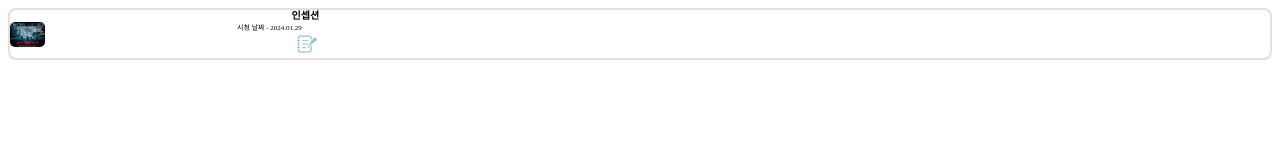
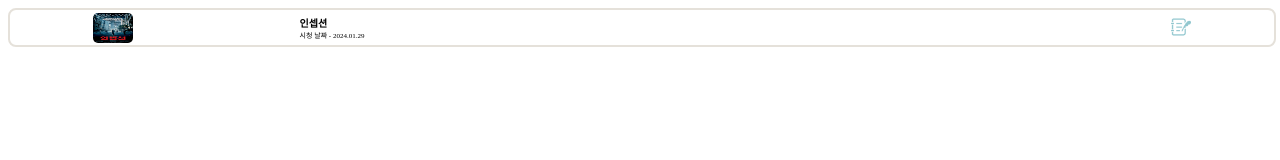
Before and after one commit to honggil-gps/M-log, a plain HTML site: page main/css/picword/picword.html in a window 1280 px wide. Drawn offline with Linux system fonts and the light colour scheme.

Commit message:
YJ_picword size adjust change

```diff
--- a/main/css/picword/picword.css
+++ b/main/css/picword/picword.css
@@ -4,41 +4,39 @@
 #picword_part{
     border: 2px solid #E5E1DA;
     font-size: 7px;
-    display: flex;
+    display: grid;
+    grid-template-areas: "a a a";
+    border-radius: 8px;
+    align-items: center;
+    justify-content: center;
+    justify-content: space-around;
+    width: 100%;
+    }
 
-    align-items: center;
-    max-width: 100%;
-    grid-gap: 20%;
-    border-radius: 8px;
-    margin: 0px auto;
-    line-height: 12px;
-    }
-    .picword_ti{
+    /* picword 시청 날짜 */
+
+    /* picword 영화 제목 */
+    .picword_title{
+      font-weight: bold;
+      font-size: 10px;
 
 
     }
-    /* picword 시청 날짜 */
-    .picword_date{
-     margin: 0px -60px;
+    .picword_content{
+      margin-right: 50vw;
+
     }
-    /* picword 영화 제목 */
-    .picword_title{
-      font-weight: bold;
-      margin: 0px -20%;
-      font-size: 10px;
-    }
-
     /* picword 영화 이미지 크기 조정 */
-    img{
-      width: 35px;
-      height: 25px;
+    .picword_img{
+      width: 40px;
+      height: 30px;
       border-radius: 5px;
-    }
+      margin-top: 3px;
+      }
     /* picword_아이콘 */
     .picword_icon{
       width: 20px;
       height: 20px;
 
-
     }
     /* YJ(양지은)_picword 파일 끝 */
--- a/main/css/picword/picword.html
+++ b/main/css/picword/picword.html
@@ -10,23 +10,27 @@
 
 <!-- YJ_picword html 파일 시작-->
     <div id="picword">
-        <div id="picword_part">
-            <img class="picword_ti" src="../picword/img/picword01.png" alt="" >
-                <div class="picword_content">
-                    <div class="picword_title">인셉션</div>
-                    <div class="picword_date">시청 날짜 - 2024.01.29</div>
 
 
-                    <span><a href="#">
-                      <img class=picword_icon src="../picword/img/picword02.png" alt=""></a></span>
+        <div id="picword_part">
 
+            <div>
+              <img class="picword_img" src="../picword/img/picword01.png" alt="" >
+            </div>
 
+            <div class="picword_content">
+                <div class="picword_title">인셉션 </div>
+                <div class="picword_date"> 시청 날짜 - 2024.01.29</div>
+            </div>
 
+            <div>
+              <a href="#">
+              <img class=picword_icon src="../picword/img/picword02.png" alt=""></a>
+            </div>
 
 
           <!-- picword 아이콘  -->
-
-
+        </div>
 
     </div>
 <!-- YJ_picword html 파일 끝 -->
```
